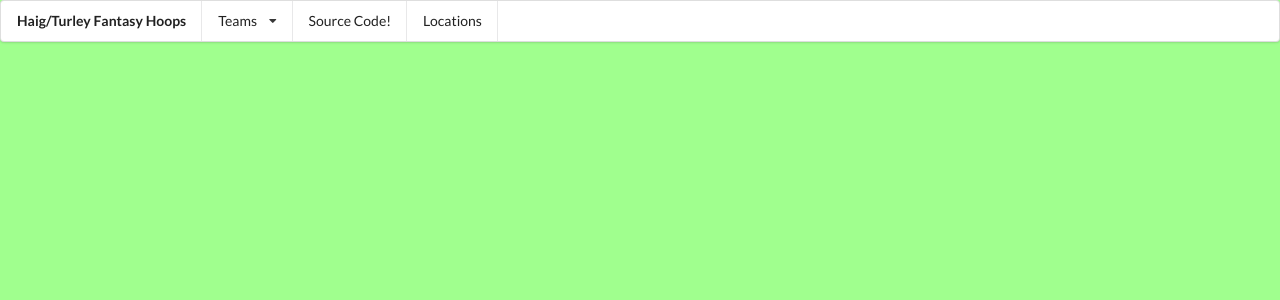
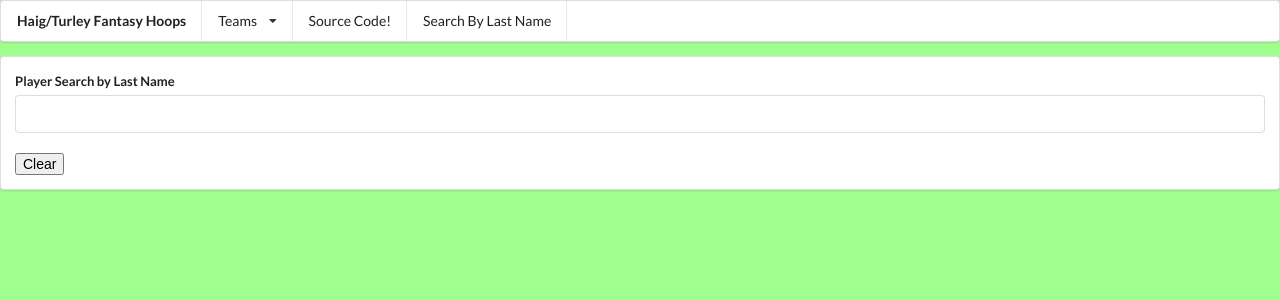
Before and after one commit to Shadowinnothing/FantasyBasketball, a React (Create React App) app in the folder client/: page /playerSearch in a window 1280 px wide. Shown: the top 300 px of the page. Built offline with nearby package versions, Linux system fonts and the light colour scheme.

Commit message:
Altered header.js to make Home link and placed playerSearch in it's own tab

```diff
--- a/client/src/App.js
+++ b/client/src/App.js
@@ -3,6 +3,7 @@ import { BrowserRouter, Route } from 'react-router-dom'
 
 import Header from './components/Header'
 import ModeSelector from './components/ModeSelector'
+import PlayerSearchBar from './components/PlayerSearchBar'
 
 class App extends Component {
   render() {
@@ -10,6 +11,7 @@ class App extends Component {
         <BrowserRouter>
           <Header />
           <Route exact path='/' component={ ModeSelector } />
+          <Route path="/playerSearch" component={ PlayerSearchBar }/>
         </BrowserRouter>
     )
   }
--- a/client/src/components/Header.js
+++ b/client/src/components/Header.js
@@ -1,4 +1,5 @@
 import React from 'react'
+import { Link } from 'react-router-dom'
 
 import { teamNames } from '../utils/getTeamName'
 
@@ -15,9 +16,9 @@ const renderTeams = () => {
 const Header = props => {
     return (
         <div className="ui menu">
-            <div className="header item">
+            <Link className="header item" to="/">
                 Haig/Turley Fantasy Hoops
-            </div>
+            </Link>
             <div className="ui simple dropdown item">
                 Teams
                 <i className="dropdown icon"></i>
@@ -28,9 +29,9 @@ const Header = props => {
             <a className="item" href={ githubCodeUrl }>
                 Source Code!
             </a>
-            <a className="item" href="/">
-                Locations
-            </a>
+            <Link className="item" to="/playerSearch">
+                Search By Last Name
+            </Link>
         </div>
     )
 }
--- a/client/src/components/ModeSelector.js
+++ b/client/src/components/ModeSelector.js
@@ -1,6 +1,4 @@
 import React, { Component } from 'react'
-
-import PlayerSearchBar from './PlayerSearchBar'
 
 import {
     DefaultButton,
@@ -20,9 +18,6 @@ export default class ModeSelector extends Component {
                     <DefaultButton>Standard Mode</DefaultButton>
                     <DefaultButton>Dynsty Mode</DefaultButton>
                     <DefaultButton>Daily Fantasy Mode</DefaultButton>
-                    <br />
-                    <br />
-                    <PlayerSearchBar />
                 </DefaultModeSelector>
             </div>
         )
```
